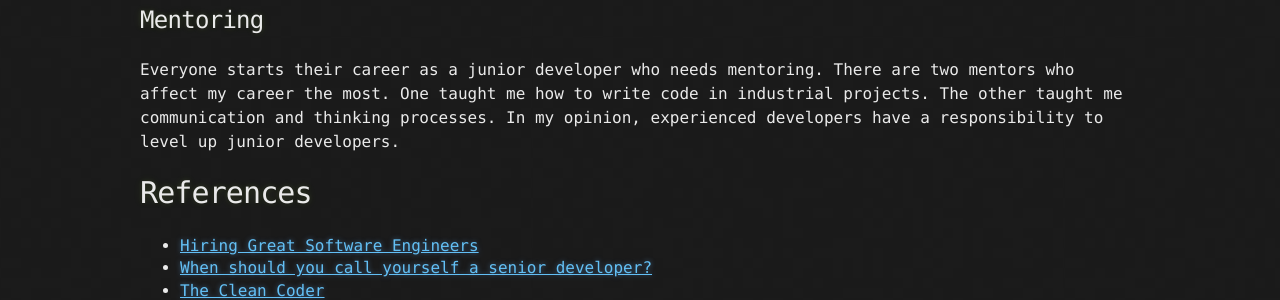
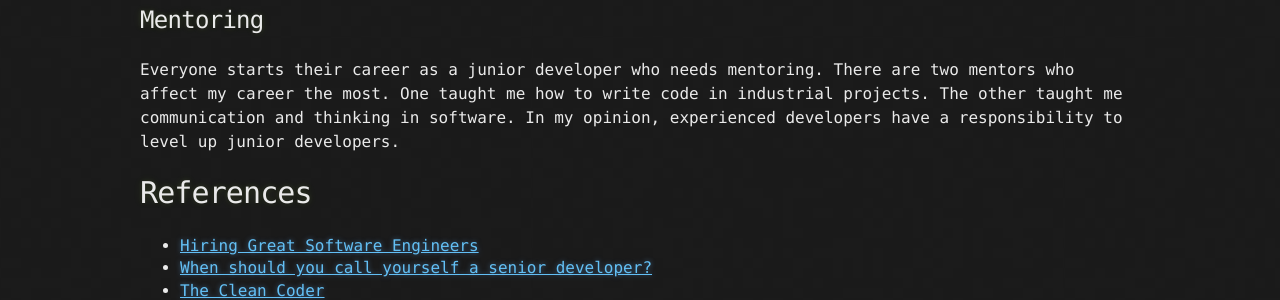
Before and after one commit to anlnt/anlnt.github.io, a Jekyll site: the page built from _posts/2020-06-28-thoughts-on-pragmatic-programmers.markdown, in a window 1280 px wide. Shown: the part 1559-1859 px from the top of the page. Built offline with Jekyll 4.4.1, drawn with Linux system fonts in a browser that asks for light colours.

Commit message:
Update 2020-06-28-thoughts-on-pragmatic-programmers.markdown

```diff
--- a/_posts/2020-06-28-thoughts-on-pragmatic-programmers.markdown
+++ b/_posts/2020-06-28-thoughts-on-pragmatic-programmers.markdown
@@ -32,7 +32,7 @@ At the end of the day, someone pays us to write software, helping their business
 They are willing to talk to anyone inside and outside their team. They are open to ideas from anyone. They don’t blindly defend themselves. They can ask the right questions. Finally, they are sensitive to any miscommunications that negatively affect their teamwork.
 
 ## Mentoring
-Everyone starts their career as a junior developer who needs mentoring. There are two mentors who affect my career the most. One taught me how to write code in industrial projects. The other taught me communication and thinking processes. In my opinion, experienced developers have a responsibility to level up junior developers.
+Everyone starts their career as a junior developer who needs mentoring. There are two mentors who affect my career the most. One taught me how to write code in industrial projects. The other taught me communication and thinking in software. In my opinion, experienced developers have a responsibility to level up junior developers.
 
 # References
 
```
